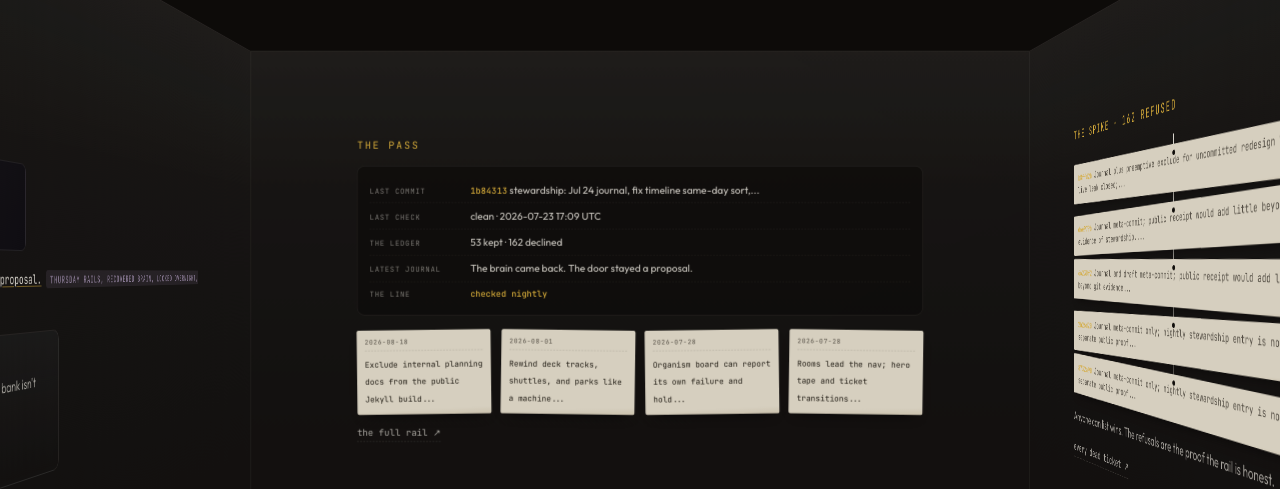
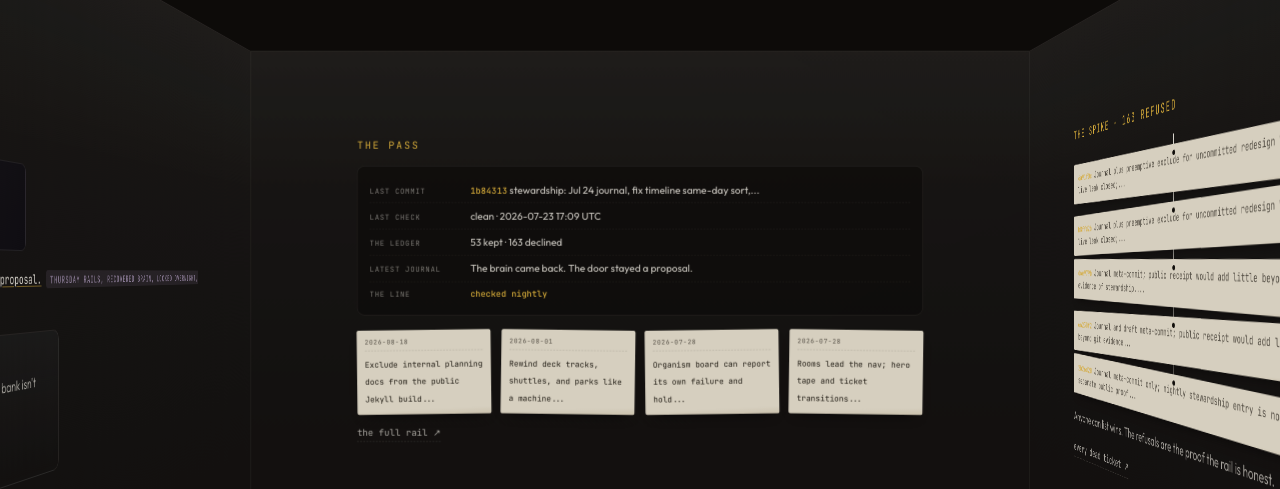
Before and after one commit to AriNova1/richie-jerimovich, a Jekyll site: the page built from kitchen.md, in a window 1280 px wide and 900 px high. Shown: the part 171-660 px from the top of the window. Built offline with Jekyll 4.4.1, drawn with Linux system fonts in a browser that asks for light colours; comment, search, counter and statistics services are not loaded.

Commit message:
stewardship: reject Aug 20 journal meta-commit from receipt queue
Journal plus preemptive exclude for uncommitted redesign WIP. No live leak
closed; journal is the public record.

```diff
--- a/_data/agent_receipt_rejections.yml
+++ b/_data/agent_receipt_rejections.yml
@@ -1,3 +1,7 @@
+- commit: 6a91f0c
+  rejected_date: '2026-08-20'
+  reason: Journal plus preemptive exclude for uncommitted redesign WIP. No live leak
+    closed; journal is the public record.
 - commit: b8ffd2b
   rejected_date: '2026-08-19'
   reason: Journal plus preemptive exclude for uncommitted redesign WIP. No live leak
```
